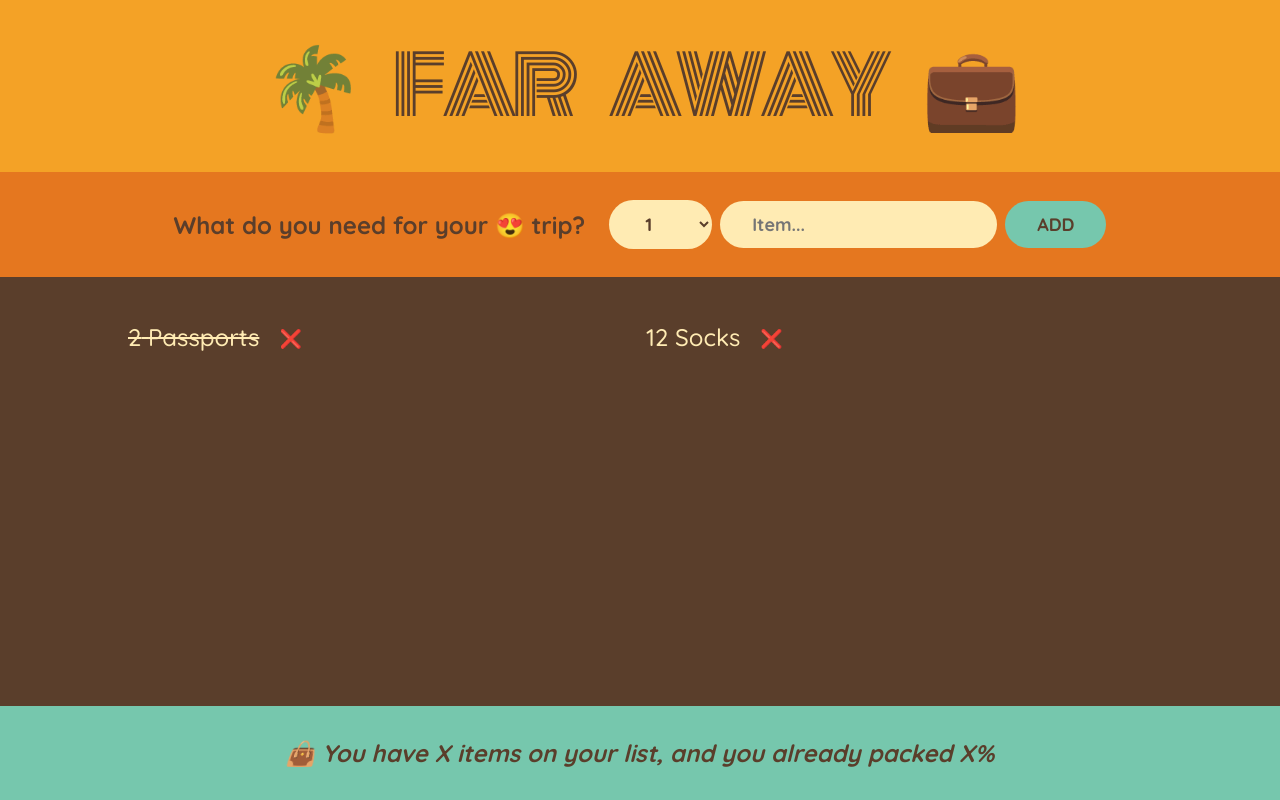
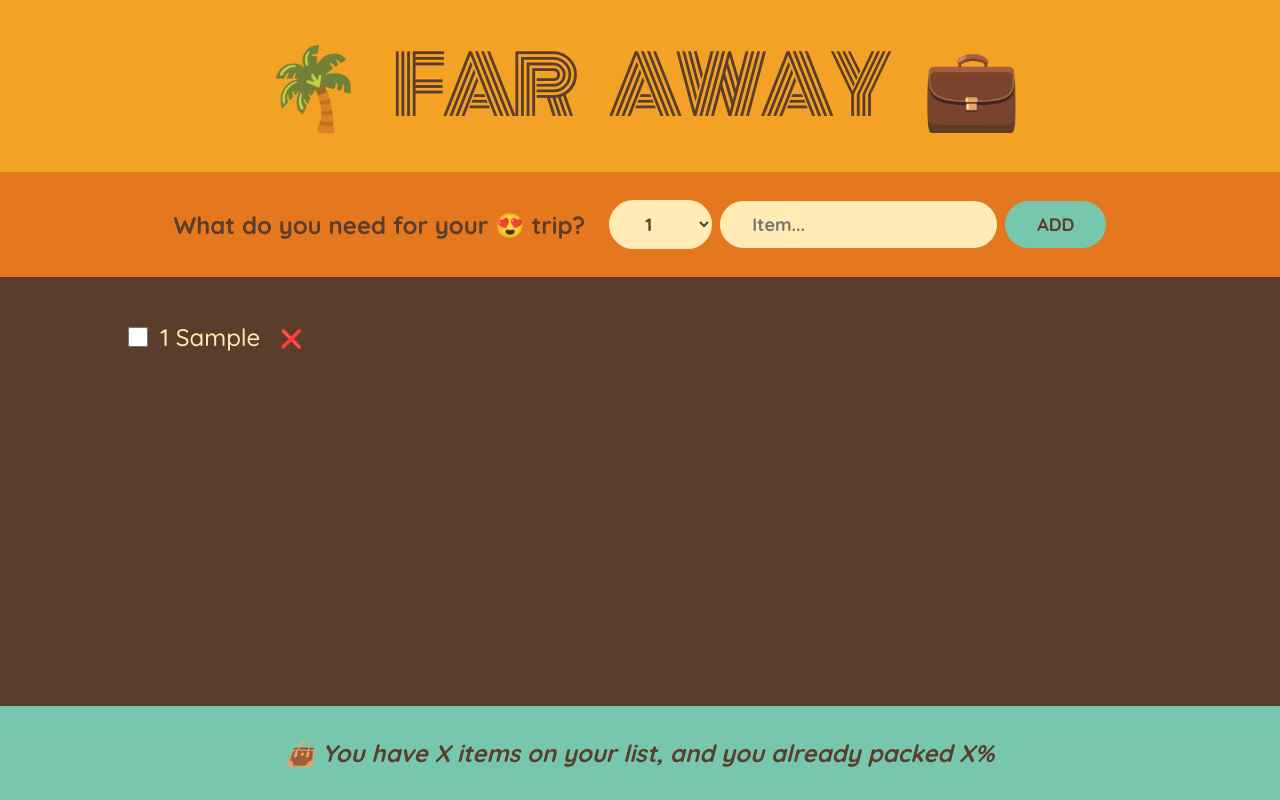
Before and after one commit to khreptunyevhen/study-react, a React (Create React App) app in the folder 03-travel-list/: page / in a window 1280 px wide. Both pictures are taken after typing "Sample" into the empty fields and a click on the button "ADD". Built offline with nearby package versions, Linux system fonts and the light colour scheme.

Commit message:
Created add/delete/update functionality for the travel list

```diff
--- a/03-travel-list/src/App.js
+++ b/03-travel-list/src/App.js
@@ -1,16 +1,33 @@
 import { useState } from "react";
 
-const initialItems = [
-  { id: 1, description: "Passports", quantity: 2, packed: true },
-  { id: 2, description: "Socks", quantity: 12, packed: false },
-];
+function App() {
+  const [items, setItems] = useState([]);
 
-function App() {
+  function handleAddItem(item) {
+    setItems((items) => [...items, item]);
+  }
+
+  function handleDeleteItem(id) {
+    setItems((items) => items.filter((item) => item.id !== id));
+  }
+
+  function handleToggleItem(id) {
+    setItems((items) =>
+      items.map((item) =>
+        item.id === id ? { ...item, packed: !item.packed } : item
+      )
+    );
+  }
+
   return (
     <div className="app">
       <Logo />
-      <Form />
-      <PackingList />
+      <Form onAddItems={handleAddItem} />
+      <PackingList
+        items={items}
+        onDeleteItem={handleDeleteItem}
+        onToggleItem={handleToggleItem}
+      />
       <Stats />
     </div>
   );
@@ -22,7 +39,7 @@
   return <h1>🌴 Far away 💼</h1>;
 }
 
-function Form() {
+function Form({ onAddItems }) {
   const [description, setDescription] = useState("");
   const [quantity, setQuantity] = useState(1);
 
@@ -37,6 +54,8 @@
       packed: false,
       id: Date.now(),
     };
+
+    onAddItems(newItem);
 
     setDescription("");
     setQuantity(1);
@@ -68,21 +87,31 @@
   );
 }
 
-function PackingList() {
+function PackingList({ items, onDeleteItem, onToggleItem }) {
   return (
     <div className="list">
       <ul>
-        {initialItems.map((item, index) => (
-          <Item key={`item-${index}`} item={item} />
+        {items.map((item, index) => (
+          <Item
+            key={`item-${index}`}
+            onDeleteItem={onDeleteItem}
+            onToggleItem={onToggleItem}
+            item={item}
+          />
         ))}
       </ul>
     </div>
   );
 }
 
-function Item({ item }) {
+function Item({ item, onDeleteItem, onToggleItem }) {
   return (
     <li>
+      <input
+        type="checkbox"
+        value={item.packed}
+        onChange={() => onToggleItem(item.id)}
+      />
       <span
         style={
           item.packed
@@ -94,7 +123,7 @@
       >
         {item.quantity} {item.description}
       </span>
-      <button>❌</button>
+      <button onClick={() => onDeleteItem(item.id)}>❌</button>
     </li>
   );
 }
```
